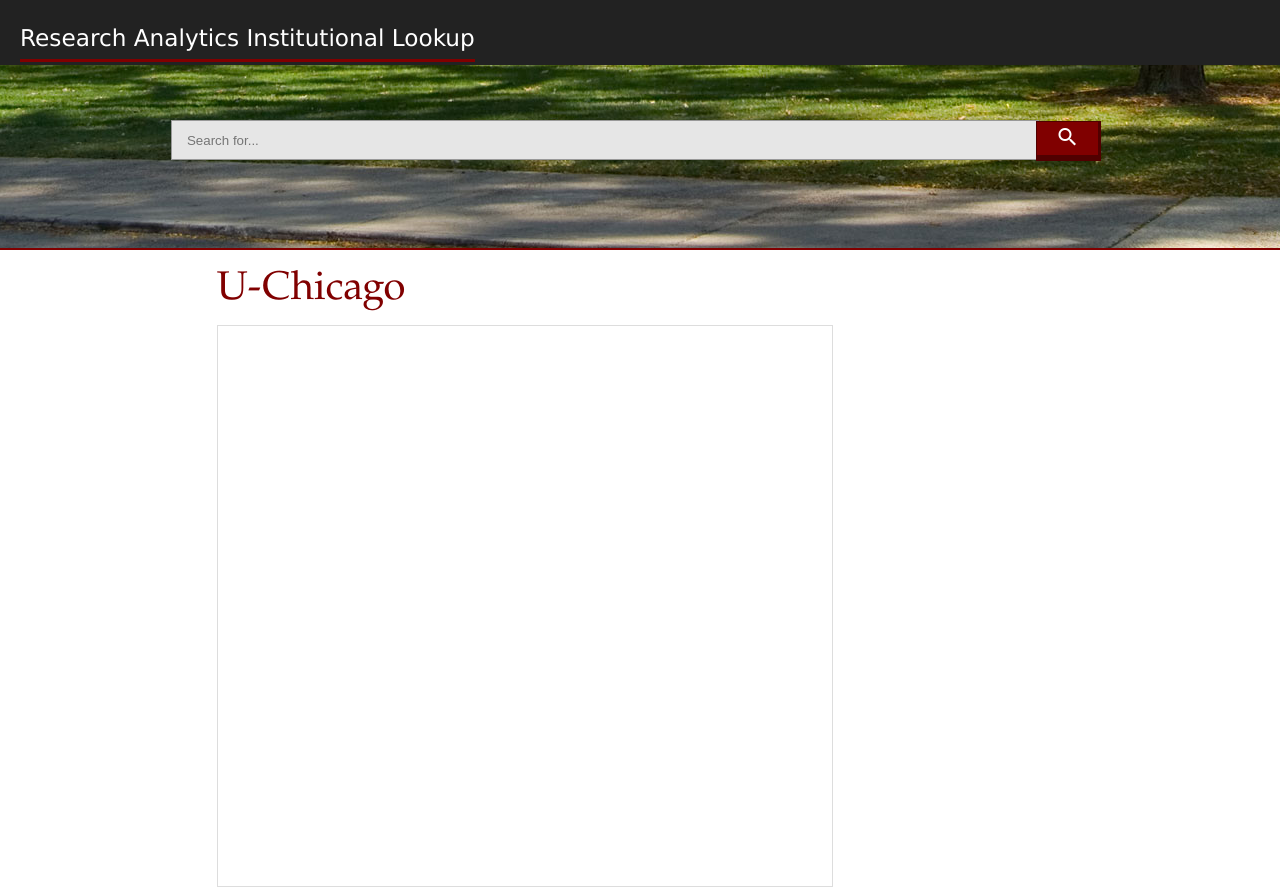
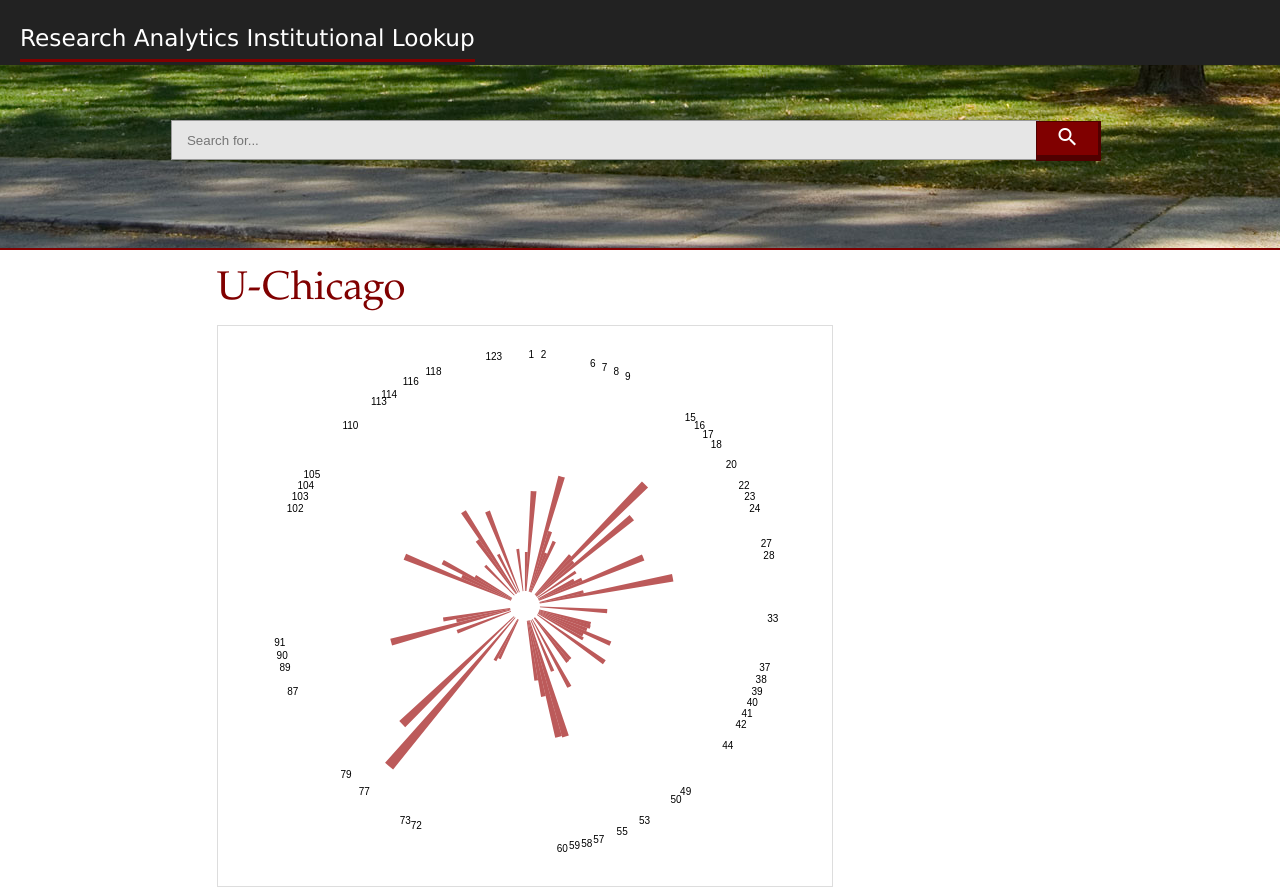
Before and after one commit to jliu99/jliu99.github.io, a plain HTML site: page index.html in a window 1280 px wide. Shown: the top 890 px of the page. Drawn offline with Linux system fonts and the light colour scheme; a web font is replaced by a local one.

Commit message:
Get JSON data properly

```diff
--- a/index.html
+++ b/index.html
@@ -112,10 +112,10 @@
             console.log(data[1]);
             numTopics = topics.length;
             for (i = 0; i < numTopics; i++) {
-                var n = topics[i]["names"];
+                var n = topics[i][1]["name"];
                 var str = n[0] + " | " + n[1] + " | " + n[2];
                 topicNames.push(str);
-                topicScores.push(topics[i]["score"]);
+                topicScores.push(topics[i][1]["score"]);
             }
 
             setTopResultsNumber(numTopTopics);
```
